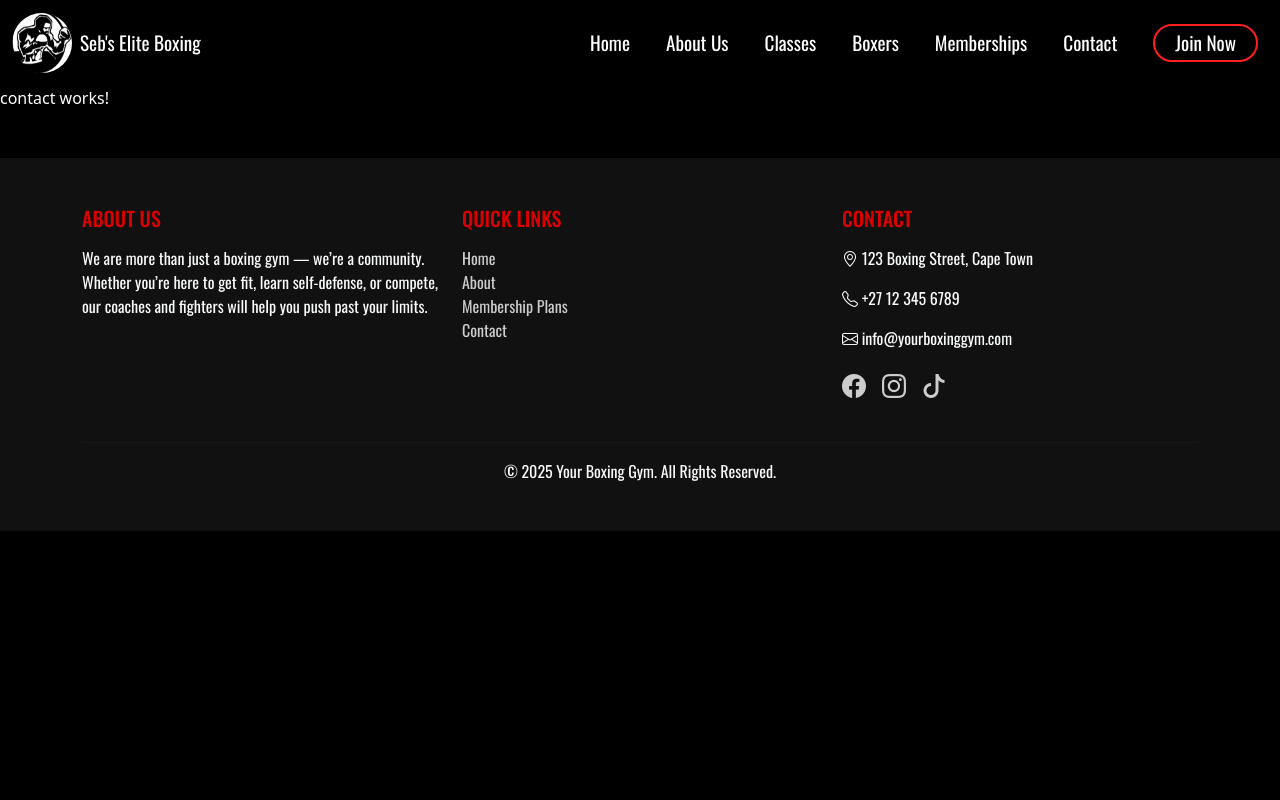
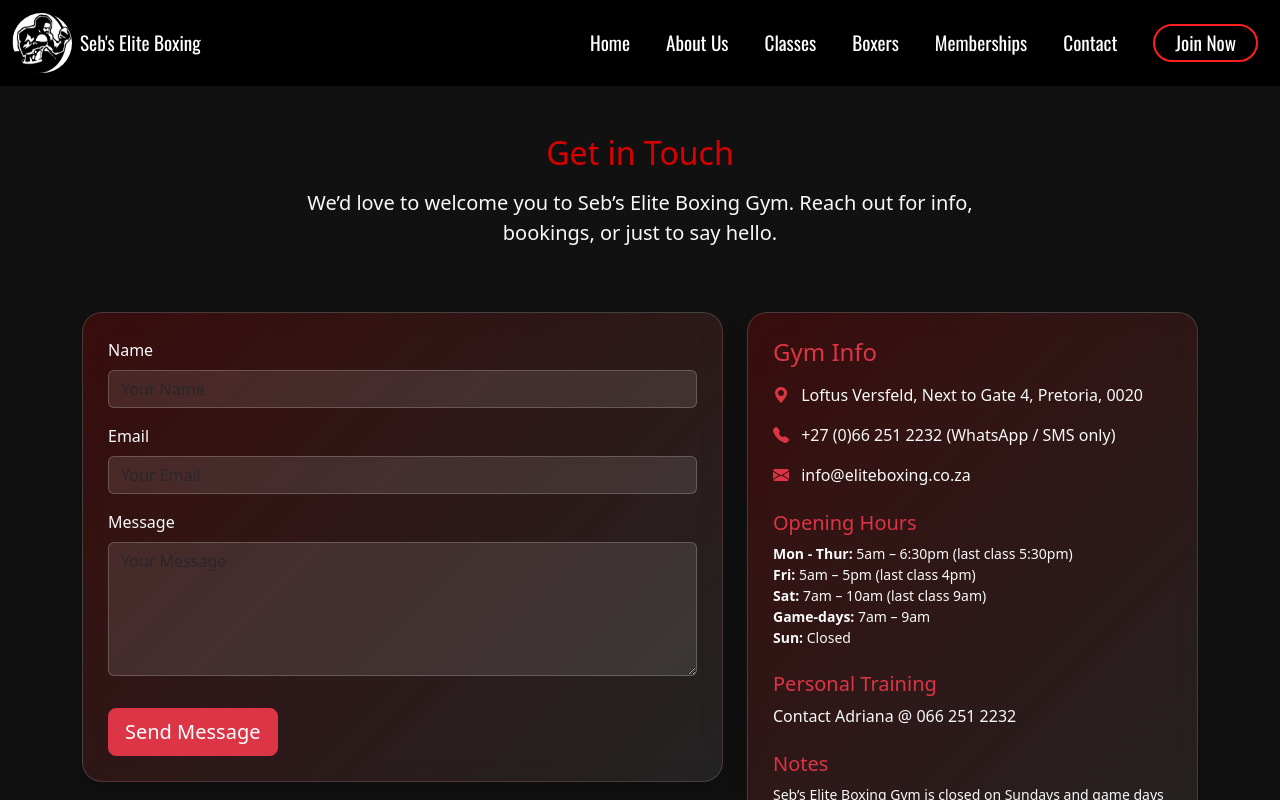
Before and after one commit to PhilipBessong/Portfolio, an Angular app in the folder SebsElite/site/sebselite/: page /contact in a window 1280 px wide. Shown: the top 800 px of the page. Built offline with nearby package versions, Linux system fonts and the light colour scheme.

Commit message:
Contact Page Update

```diff
--- a/SebsElite/site/sebselite/src/app/contact/contact.css
+++ b/SebsElite/site/sebselite/src/app/contact/contact.css
@@ -0,0 +1,46 @@
+.contact-section {
+  background: #111;
+  color: #ccc;
+
+  .glass-card {
+    background: linear-gradient(
+      135deg,
+      rgba(216, 0, 0, 0.2) 0%,
+      rgba(255, 255, 255, 0.08) 100%
+    );
+    border-radius: 20px;
+    padding: 25px;
+    backdrop-filter: blur(12px);
+    -webkit-backdrop-filter: blur(12px);
+    border: 1px solid rgba(255, 255, 255, 0.15);
+    box-shadow: 0 4px 20px rgba(0, 0, 0, 0.25);
+  }
+
+  .contact-form .form-control {
+    background: rgba(255, 255, 255, 0.1);
+    border: 1px solid rgba(255, 255, 255, 0.2);
+    color: #fff;
+  }
+
+  .contact-form .form-control:focus {
+    background: rgba(255, 255, 255, 0.15);
+    border-color: #d80000;
+    box-shadow: 0 0 10px rgba(216, 0, 0, 0.6);
+    color: #fff;
+  }
+
+  .contact-info ul {
+    margin: 0;
+    padding: 0;
+    list-style: none;
+  }
+
+  .social-links a {
+    color: #ccc;
+    transition: 0.3s;
+  }
+
+  .social-links a:hover {
+    color: #d80000;
+  }
+}
--- a/SebsElite/site/sebselite/src/app/contact/contact.html
+++ b/SebsElite/site/sebselite/src/app/contact/contact.html
@@ -1 +1,120 @@
-<p>contact works!</p>
+<section class="contact-section py-5">
+  <div class="container">
+    <!-- Heading -->
+    <div class="row justify-content-center">
+      <div class="col-lg-8 text-center mb-5">
+        <h2 class="mb-3" style="color: #d80000;">Get in Touch</h2>
+        <p class="lead text-light">
+          We’d love to welcome you to Seb’s Elite Boxing Gym. Reach out for
+          info, bookings, or just to say hello.
+        </p>
+      </div>
+    </div>
+
+    <div class="row g-4">
+      <!-- Contact Form -->
+      <div class="col-lg-7">
+        <div class="glass-card contact-form">
+          <form>
+            <div class="mb-3">
+              <label for="name" class="form-label text-light">Name</label>
+              <input
+                type="text"
+                id="name"
+                class="form-control"
+                placeholder="Your Name"
+                required
+              />
+            </div>
+            <div class="mb-3">
+              <label for="email" class="form-label text-light">Email</label>
+              <input
+                type="email"
+                id="email"
+                class="form-control"
+                placeholder="Your Email"
+                required
+              />
+            </div>
+            <div class="mb-3">
+              <label for="message" class="form-label text-light">Message</label>
+              <textarea
+                id="message"
+                class="form-control"
+                rows="5"
+                placeholder="Your Message"
+                required
+              ></textarea>
+            </div>
+            <button type="submit" class="btn btn-danger btn-lg hero-btn mt-3">
+              Send Message
+            </button>
+          </form>
+        </div>
+      </div>
+
+      <!-- Contact Info -->
+      <div class="col-lg-5">
+        <div class="glass-card contact-info text-light">
+          <h4 class="mb-3 text-danger">Gym Info</h4>
+          <p><i class="bi bi-geo-alt-fill text-danger me-2"></i> Loftus Versfeld, Next to Gate 4, Pretoria, 0020</p>
+          <p><i class="bi bi-telephone-fill text-danger me-2"></i> +27 (0)66 251 2232 (WhatsApp / SMS only)</p>
+          <p><i class="bi bi-envelope-fill text-danger me-2"></i> info@eliteboxing.co.za</p>
+
+          <h5 class="mt-4 text-danger">Opening Hours</h5>
+          <ul class="list-unstyled small">
+            <li><strong>Mon - Thur:</strong> 5am – 6:30pm (last class 5:30pm)</li>
+            <li><strong>Fri:</strong> 5am – 5pm (last class 4pm)</li>
+            <li><strong>Sat:</strong> 7am – 10am (last class 9am)</li>
+            <li><strong>Game-days:</strong> 7am – 9am</li>
+            <li><strong>Sun:</strong> Closed</li>
+          </ul>
+
+          <h5 class="mt-4 text-danger">Personal Training</h5>
+          <p>Contact Adriana @ 066 251 2232</p>
+
+          <h5 class="mt-4 text-danger">Notes</h5>
+          <p class="small">
+            Seb’s Elite Boxing Gym is closed on Sundays and game days at Loftus.
+            All training sessions are group classes and will take place even if
+            only 1 attendee is present. Arrive 15min early for wrapping hands.
+          </p>
+        </div>
+      </div>
+    </div>
+
+    <!-- Directions -->
+    <div class="row mt-5">
+      <div class="col-lg-12">
+        <div class="glass-card text-light">
+          <h4 class="mb-3 text-danger">Directions</h4>
+          <p class="small">
+            Take Lynnwood gate entrance. Go straight (B-field on left). At the
+            end of the road, turn left. Carry on straight towards Kirkness road.
+            We are on the West corner of the South Pavilion. Follow the sound of
+            the bell to the ring. Parking available at PTA Meisies Hoër /
+            Loftus Park.
+          </p>
+        </div>
+      </div>
+    </div>
+
+    <!-- Google Map -->
+    <div class="row mt-5">
+      <div class="col-lg-12">
+        <div class="glass-card p-0 overflow-hidden">
+        <iframe
+  src="https://www.google.com/maps/embed?pb=!1m18!1m12!1m3!1d3584.165321941105!2d28.2212!3d-25.7539!2m3!1f0!2f0!3f0!3m2!1i1024!2i768!4f13.1!3m3!1m2!1s0x1e9561ce2a36eebf%3A0x8b62fa9ef6f3c4b0!2s416%20Kirkness%20St%2C%20Arcadia%2C%20Pretoria%2C%200007!5e0!3m2!1sen!2sza!4v1727193987654!5m2!1sen!2sza"
+  width="100%"
+  height="400"
+  style="border:0;"
+  allowfullscreen=""
+  loading="lazy"
+  referrerpolicy="no-referrer-when-downgrade"
+></iframe>
+
+        </div>
+      </div>
+    </div>
+  </div>
+</section>
```
